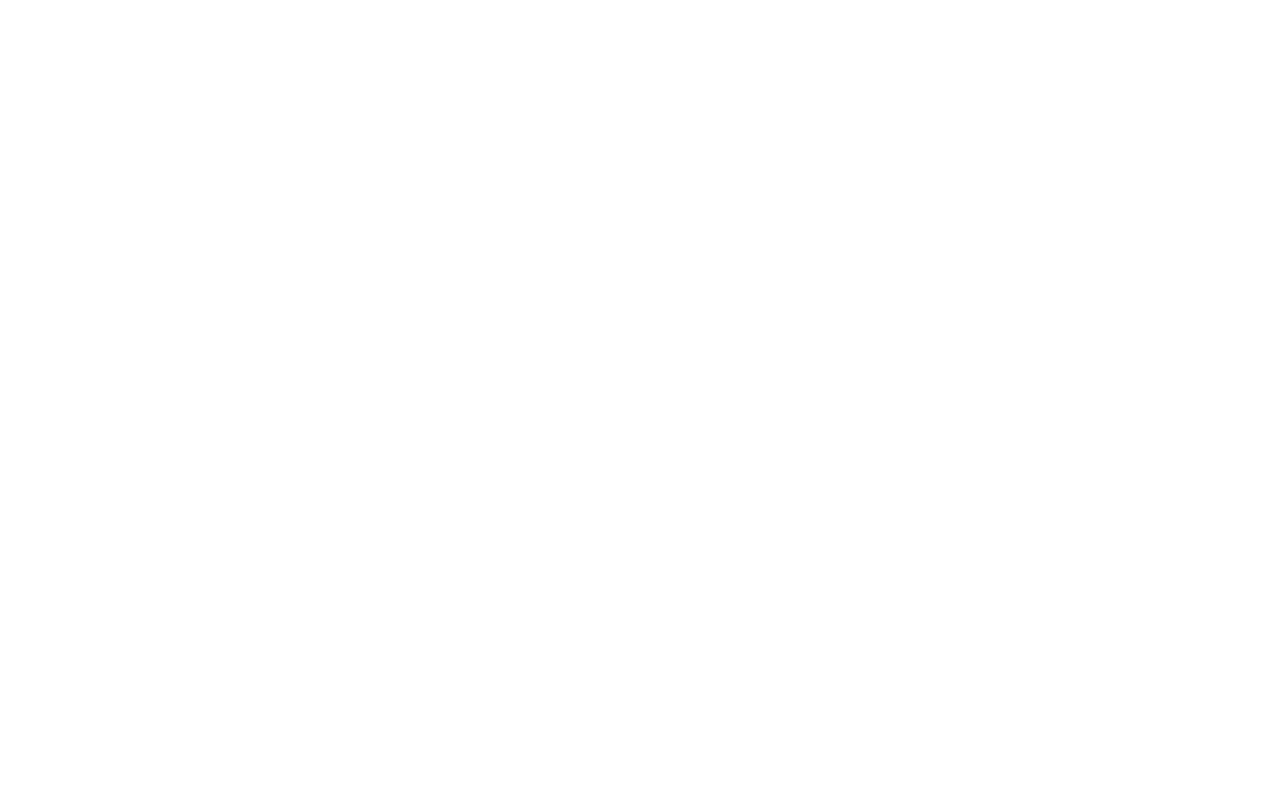
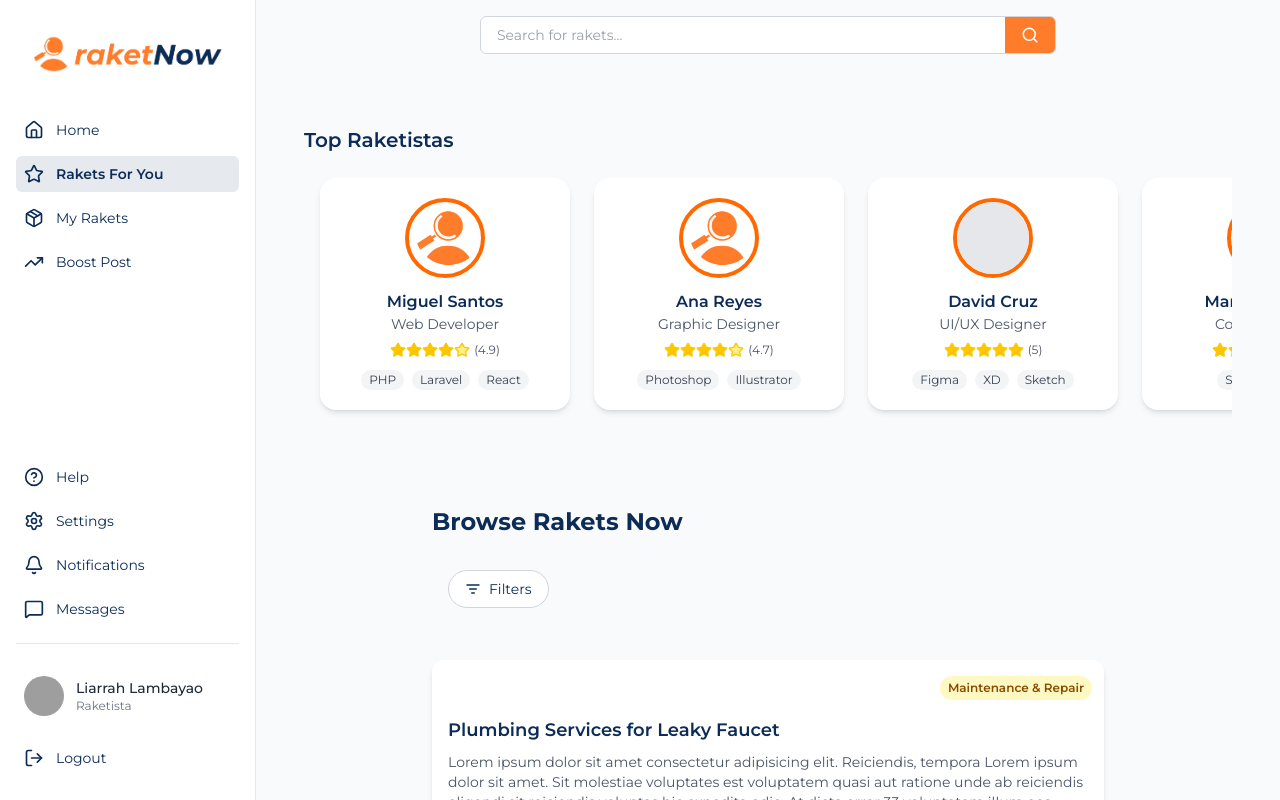
Before and after one commit to RakPaperScissors/RaketNow, a React (Vite) app in the folder frontend/: page /rakets in a window 1280 px wide. Before the commit this address had no page. Built offline with nearby package versions, Linux system fonts and the light colour scheme; grey boxes are pictures that could not be loaded.

Commit message:
feat: added /rakets content

```diff
--- a/frontend/src/App.jsx
+++ b/frontend/src/App.jsx
@@ -12,6 +12,7 @@
 import Landing from "./pages/Landing";
 import Faqs from "./pages/Faqs";
 import Home from "./pages/Home";
+import ForYou from "./pages/ForYou";
 
 function AppContent() {
   const location = useLocation();
@@ -37,6 +38,7 @@
         <Route path="/login" element={<Login />} />
         <Route path="/signup" element={<Signup />} />
         <Route path="/home" element={<Home />} />
+        <Route path="/rakets" element={<ForYou />} />
       </Routes>
 
       {showFooter && <Footer />}
```
